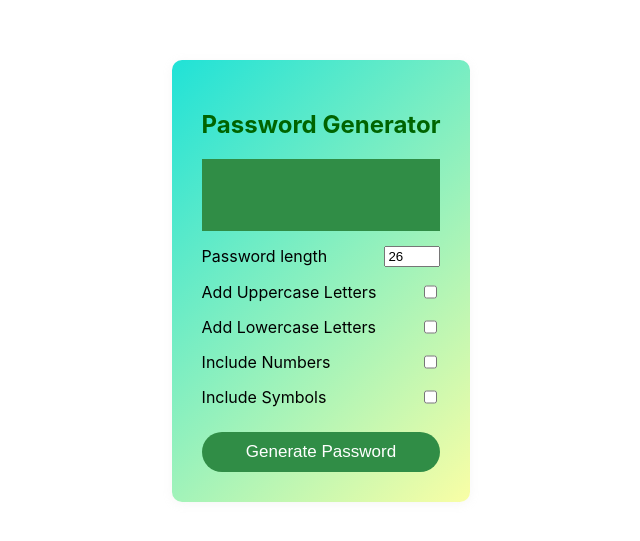
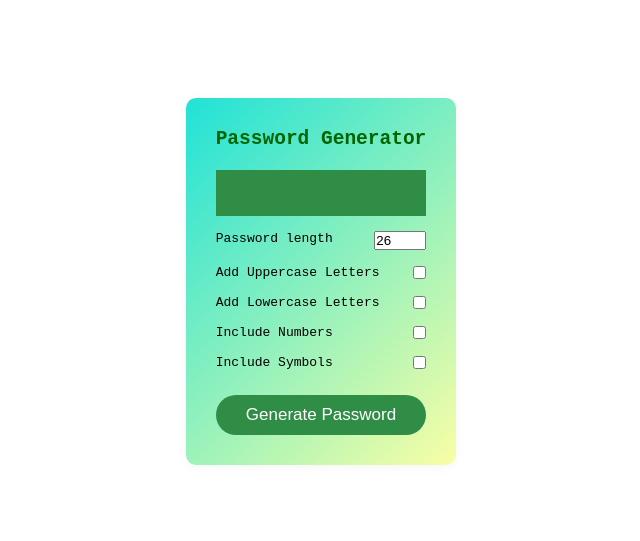
Before and after one commit to ritaban06/react-password-generator, a React (Create React App) app: page / in a window 1280 px wide. Shown: the part 119-660 px from the top of the page, without its empty margins (319-959 px from the left). Built offline with nearby package versions, Linux system fonts and the light colour scheme.

Commit message:
Modified index.css

```diff
--- a/src/index.css
+++ b/src/index.css
@@ -1,8 +1,15 @@
+*{
+  margin: 0;
+  padding: 0;
+  box-sizing: border-box;
+
+}
 body {
   margin: 0;
-  font-family: -apple-system, BlinkMacSystemFont, 'Segoe UI', 'Roboto', 'Oxygen',
+  /* font-family: -apple-system, BlinkMacSystemFont, 'Segoe UI', 'Roboto', 'Oxygen',
     'Ubuntu', 'Cantarell', 'Fira Sans', 'Droid Sans', 'Helvetica Neue',
-    sans-serif;
+    sans-serif; */
+    font-family: monospace;
   -webkit-font-smoothing: antialiased;
   -moz-osx-font-smoothing: grayscale;
 }
```
